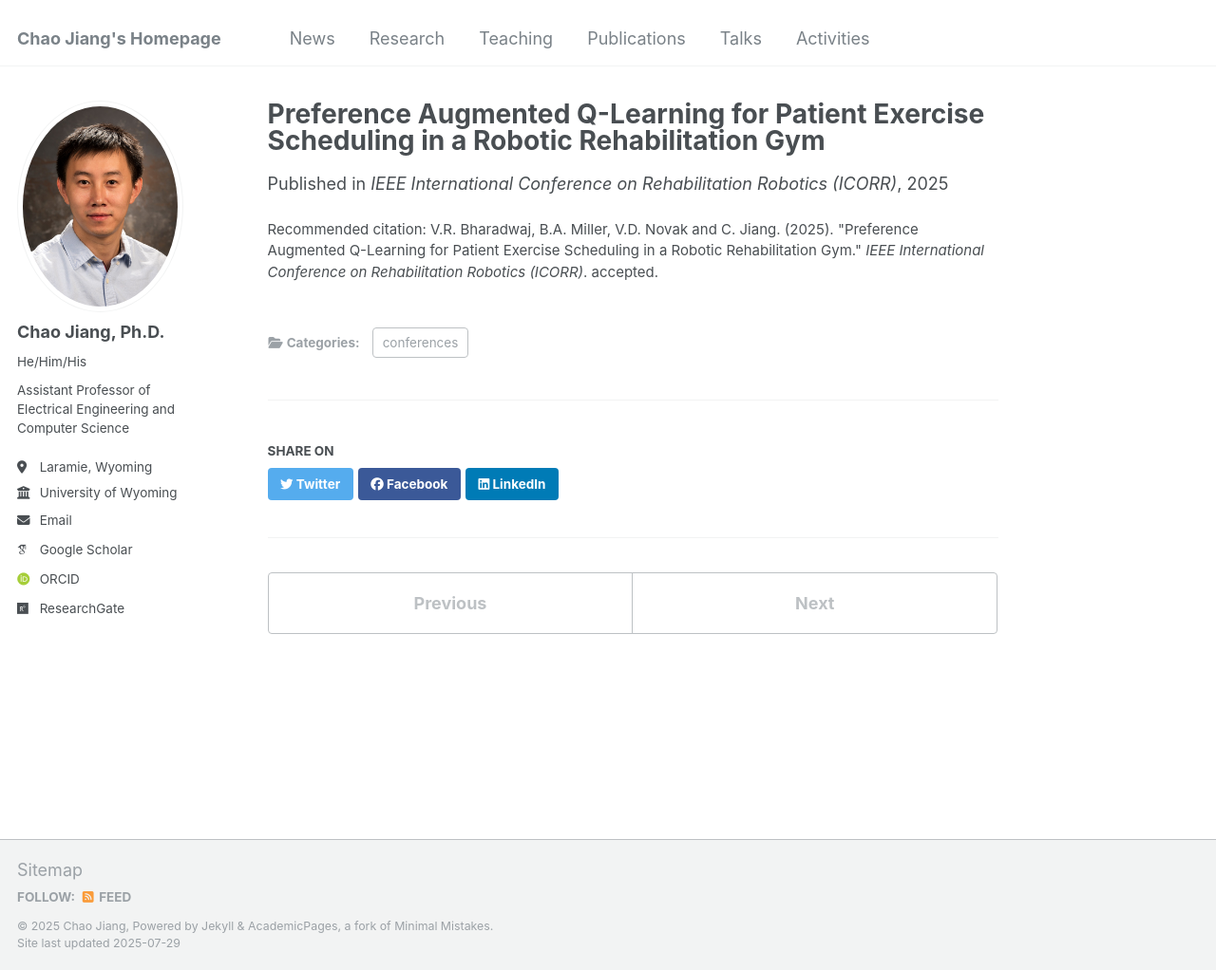
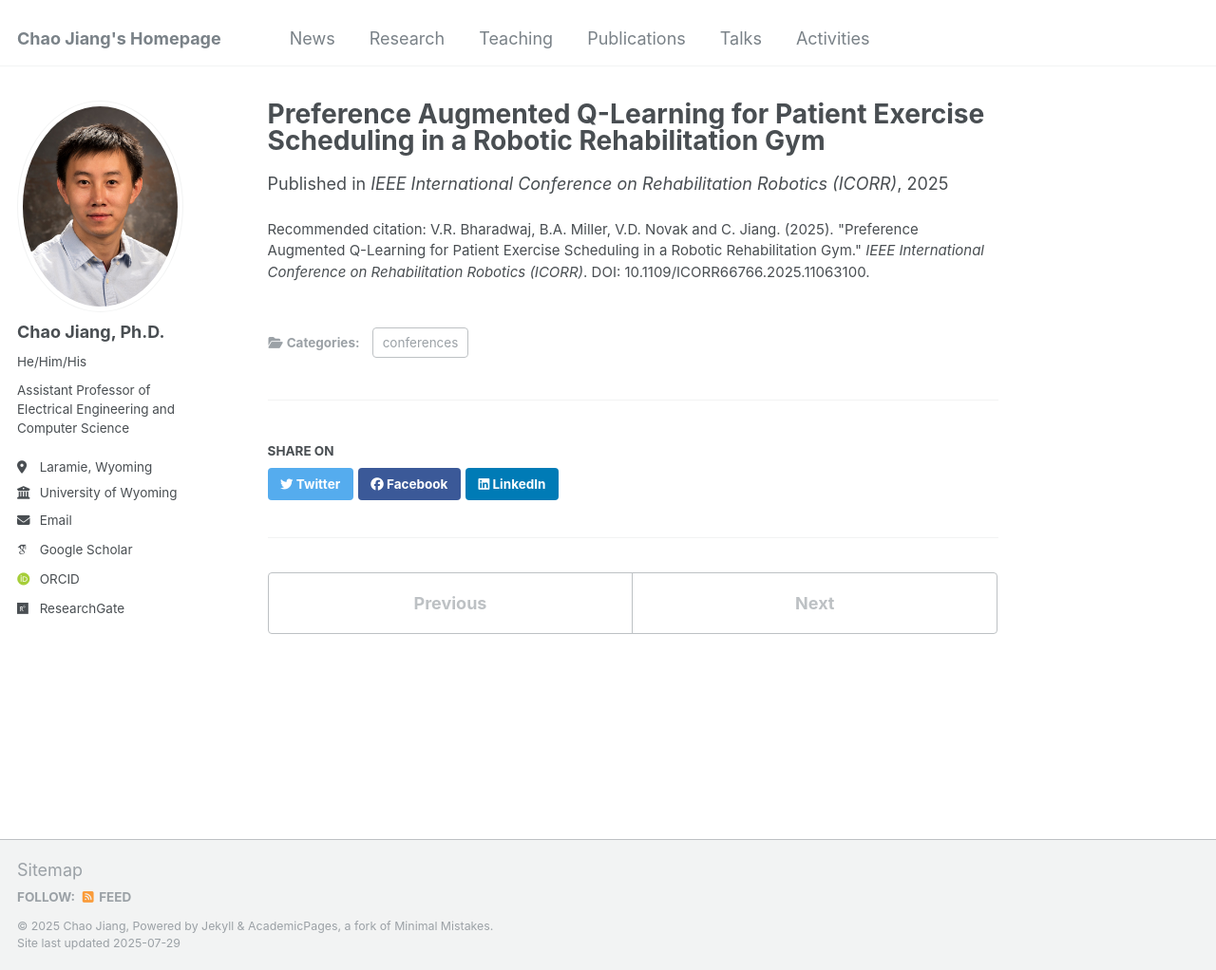
Before and after one commit to cjiang6/cjiang6.github.io, a Jekyll site: the page built from _publications/2025-02-17.md, in a window 1280 px wide and 1022 px high. Shown: the whole window at 95% size. Built offline with Jekyll 4.4.1, drawn with Linux system fonts in a browser that asks for light colours; some web fonts are replaced.

Commit message:
Update 2025-02-17.md

```diff
--- a/_publications/2025-02-17.md
+++ b/_publications/2025-02-17.md
@@ -7,5 +7,5 @@ category: conferences
 date: 2025-02-17
 venue: 'IEEE International Conference on Rehabilitation Robotics (ICORR)'
 #paperurl: 'http://academicpages.github.io/files/paper3.pdf'
-citation: 'V.R. Bharadwaj, B.A. Miller, V.D. Novak and C. Jiang. (2025). &quot;Preference Augmented Q-Learning for Patient Exercise Scheduling in a Robotic Rehabilitation Gym.&quot; <i>IEEE International Conference on Rehabilitation Robotics (ICORR)</i>. accepted.'
+citation: 'V.R. Bharadwaj, B.A. Miller, V.D. Novak and C. Jiang. (2025). &quot;Preference Augmented Q-Learning for Patient Exercise Scheduling in a Robotic Rehabilitation Gym.&quot; <i>IEEE International Conference on Rehabilitation Robotics (ICORR)</i>. DOI: 10.1109/ICORR66766.2025.11063100.'
 ---
```
